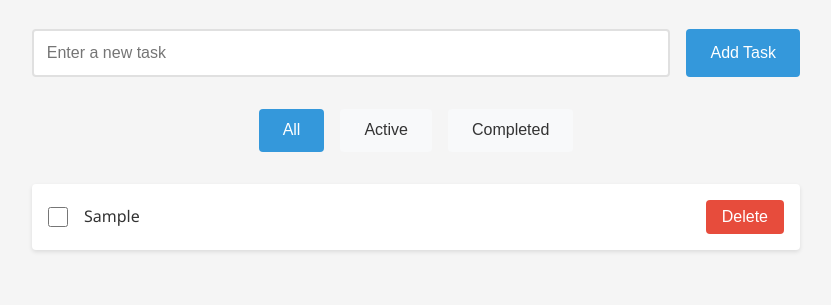
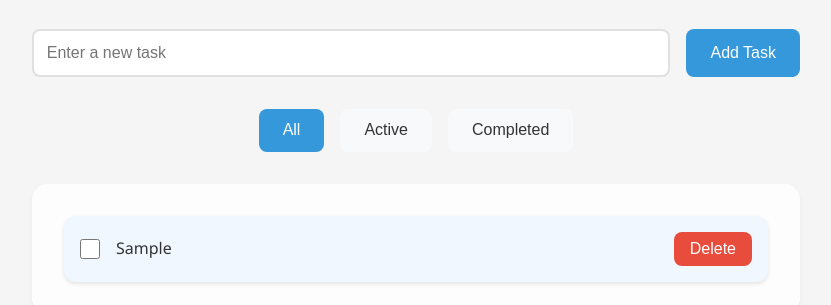
Before and after one commit to Overby/Task-Manager, a plain HTML site: page index.html in a window 1280 px wide. Both pictures are taken after typing "Sample" into the empty fields and a click on the button "Add Task". Shown: the part 99-404 px from the top of the page, without its empty margins (224-1055 px from the left). Drawn offline with Linux system fonts and the light colour scheme.

Commit message:
Add task management functionality and enhance styles
- Introduced task loading from localStorage with a new 'tasks' variable.
- Implemented 'saveTasks' function to persist tasks in localStorage.
- Updated CSS styles for buttons and task items, including border-radius adjustments and new background colors for improved aesthetics.

```diff
--- a/styles.css
+++ b/styles.css
@@ -37,7 +37,7 @@ header h1 {
     flex: 1;
     padding: 0.8rem;
     border: 2px solid #e0e0e0;
-    border-radius: 4px;
+    border-radius: 8px;
     font-size: 1rem;
 }
 
@@ -51,7 +51,7 @@ button {
     background-color: #3498db;
     color: white;
     border: none;
-    border-radius: 4px;
+    border-radius: 8px;
     cursor: pointer;
     font-size: 1rem;
     transition: background-color 0.3s ease;
@@ -80,27 +80,35 @@ button:hover {
 
 .task-list {
     list-style: none;
+    background-color: rgba(255, 255, 255, 0.8);
+    padding: 2rem;
+    border-radius: 16px;
+    box-shadow: 0 4px 6px rgba(0, 0, 0, 0.05);
 }
 
 .task-item {
-    background-color: white;
+    background-color: #f0f7ff;
     padding: 1rem;
-    margin-bottom: 0.5rem;
-    border-radius: 4px;
+    margin-bottom: 0.8rem;
+    border-radius: 12px;
     box-shadow: 0 2px 4px rgba(0,0,0,0.1);
     display: flex;
     align-items: center;
     gap: 1rem;
 }
 
+.task-item:last-child {
+    margin-bottom: 0;
+}
+
 .task-item.completed {
-    background-color: #f8f9fa;
-    opacity: 0.8;
+    background-color: #f0fff4;
+    opacity: 1;
 }
 
 .task-item.completed .task-text {
     text-decoration: line-through;
-    color: #666;
+    color: #2f855a;
 }
 
 .task-checkbox {
```
Also changed, not shown: 2 other files.
